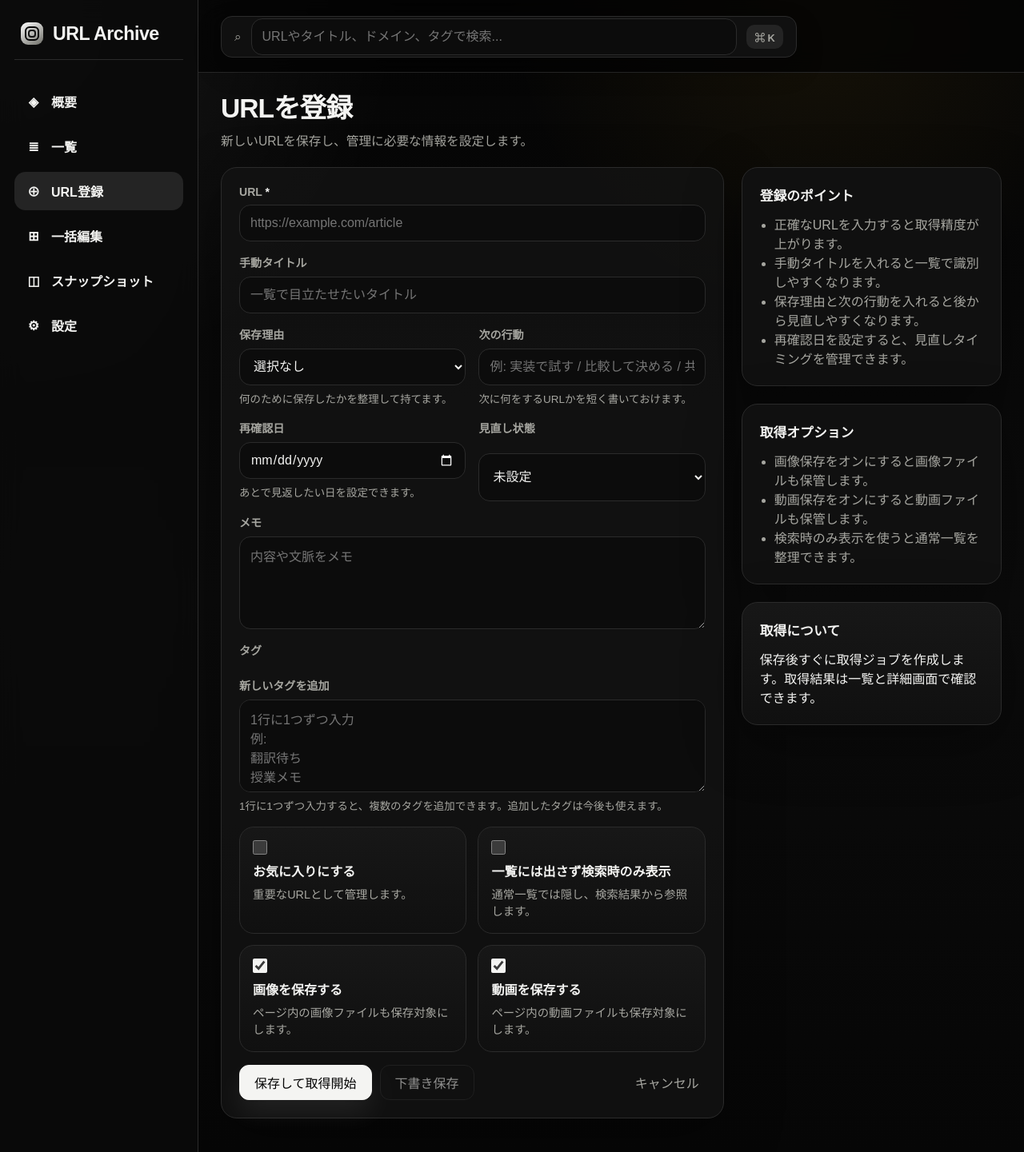
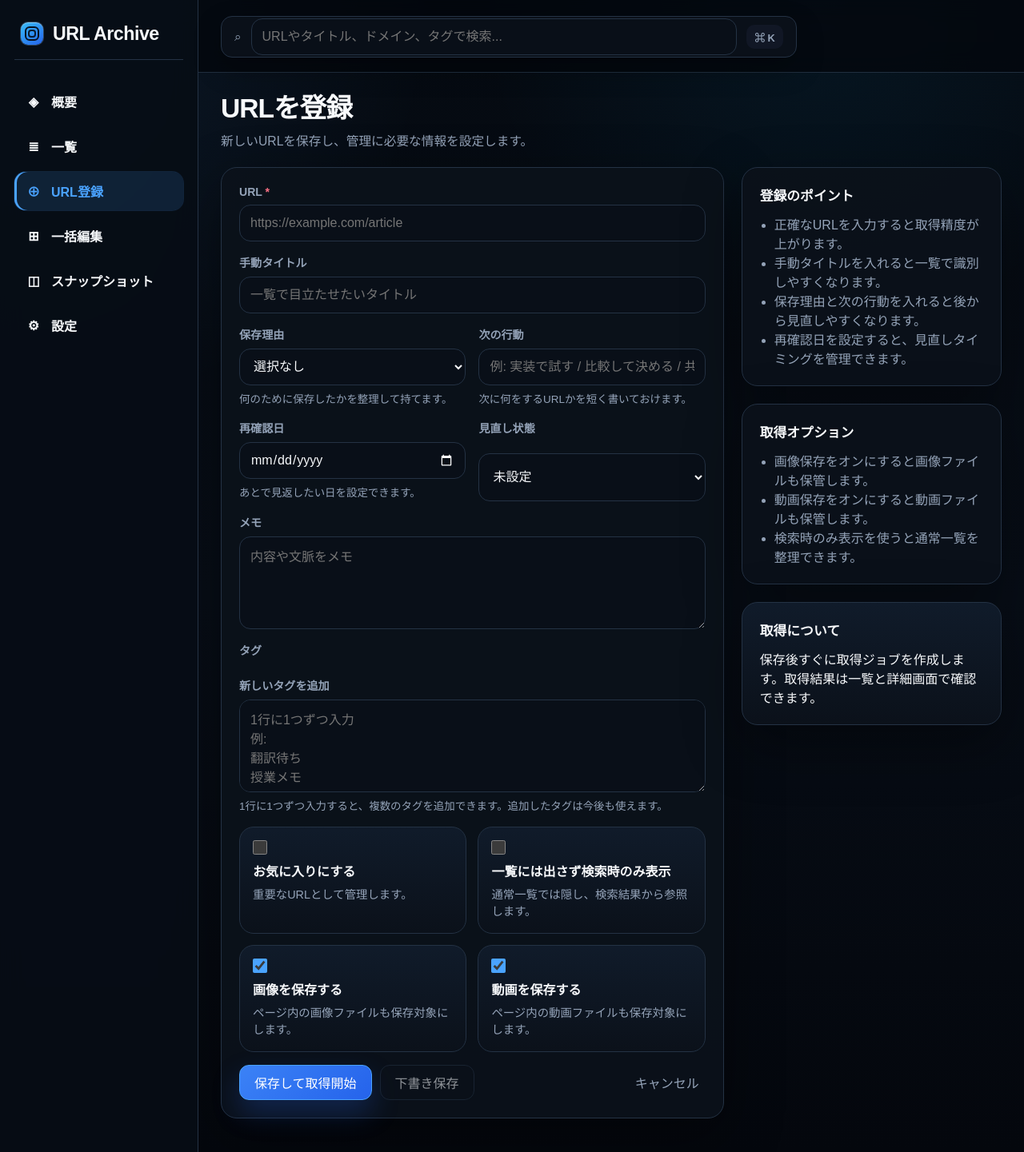
Before and after one commit to IceBoxninaru/url-, a Django app: page /resources/new/ in a window 1280 px wide. Shown: the whole page at 80% size. Run offline with Django 5.2, Linux system fonts and the light colour scheme; data that the repository does not hold is empty.

Commit message:
Match dark blue UI palette

```diff
--- a/app/static/app.css
+++ b/app/static/app.css
@@ -1,25 +1,25 @@
 :root {
-    --app-bg: #050505;
-    --panel: #111111;
-    --panel-muted: #181818;
-    --line: #2b2b2b;
-    --line-strong: #474747;
-    --text: #f4f4f2;
-    --muted: #a6a6a0;
-    --brand: #f4f4f2;
-    --brand-soft: #242424;
-    --brand-deep: #ffffff;
-    --success: #e8e8e4;
-    --success-soft: #242424;
-    --warning: #d8d8d2;
-    --warning-soft: #202020;
-    --violet: #ededeb;
-    --violet-soft: #242424;
-    --danger: #f4f4f2;
-    --danger-soft: #242424;
-    --gold: #d6a019;
-    --gold-soft: rgba(214, 160, 25, 0.16);
-    --shadow: 0 24px 70px rgba(0, 0, 0, 0.34);
+    --app-bg: #050a11;
+    --panel: #0b111a;
+    --panel-muted: #111827;
+    --line: #243244;
+    --line-strong: #334155;
+    --text: #f8fafc;
+    --muted: #94a3b8;
+    --brand: #4aa3ff;
+    --brand-soft: rgba(74, 163, 255, 0.14);
+    --brand-deep: #93c5fd;
+    --success: #5ee27f;
+    --success-soft: rgba(34, 197, 94, 0.16);
+    --warning: #facc15;
+    --warning-soft: rgba(250, 204, 21, 0.13);
+    --violet: #a78bfa;
+    --violet-soft: rgba(167, 139, 250, 0.13);
+    --danger: #fb7185;
+    --danger-soft: rgba(251, 113, 133, 0.13);
+    --gold: #fbbf24;
+    --gold-soft: rgba(251, 191, 36, 0.16);
+    --shadow: 0 24px 70px rgba(0, 0, 0, 0.38);
     --radius-panel: 20px;
     --radius-control: 14px;
 }
@@ -38,9 +38,9 @@ body {
     font-family: "Aptos", "BIZ UDPGothic", "Yu Gothic UI", sans-serif;
     color: var(--text);
     background:
-        radial-gradient(circle at top left, rgba(255, 255, 255, 0.08), transparent 26%),
-        radial-gradient(circle at 80% 0%, rgba(214, 160, 25, 0.08), transparent 22%),
-        linear-gradient(180deg, #050505 0%, #0b0b0b 52%, #060606 100%);
+        radial-gradient(circle at top left, rgba(74, 163, 255, 0.11), transparent 28%),
+        radial-gradient(circle at 80% 0%, rgba(14, 165, 233, 0.08), transparent 24%),
+        linear-gradient(180deg, #050a11 0%, #070d16 52%, #04070d 100%);
     -webkit-font-smoothing: antialiased;
 }
 
@@ -96,7 +96,7 @@ ul.errorlist {
     flex-direction: column;
     gap: 28px;
     padding: 20px 18px;
-    background: rgba(10, 10, 10, 0.9);
+    background: rgba(7, 13, 22, 0.94);
     border-right: 1px solid var(--line);
     backdrop-filter: blur(16px);
 }
@@ -122,14 +122,14 @@ ul.errorlist {
     width: 28px;
     height: 28px;
     border-radius: 9px;
-    background: linear-gradient(145deg, #ffffff, #6f6f68);
-    box-shadow: inset 0 1px 0 rgba(255, 255, 255, 0.4);
+    background: linear-gradient(145deg, #38bdf8, #2563eb);
+    box-shadow: 0 0 0 1px rgba(147, 197, 253, 0.3), inset 0 1px 0 rgba(255, 255, 255, 0.35);
 }
 
 .app-brand__mark span {
     position: absolute;
     inset: 5px;
-    border: 2px solid #050505;
+    border: 2px solid #07111f;
     border-radius: 6px;
 }
 
@@ -157,13 +157,14 @@ ul.errorlist {
 }
 
 .app-nav__link:hover {
-    background: #1c1c1c;
+    background: rgba(74, 163, 255, 0.08);
     transform: translateX(2px);
 }
 
 .app-nav__link.is-active {
     background: var(--brand-soft);
     color: var(--brand);
+    box-shadow: inset 3px 0 0 var(--brand), 0 0 0 1px rgba(74, 163, 255, 0.16);
 }
 
 .app-nav__icon {
@@ -188,8 +189,8 @@ ul.errorlist {
     justify-content: flex-start;
     gap: 20px;
     padding: 20px 28px 18px;
-    background: rgba(5, 5, 5, 0.78);
-    border-bottom: 1px solid rgba(43, 43, 43, 0.92);
+    background: rgba(4, 8, 14, 0.82);
+    border-bottom: 1px solid rgba(36, 50, 68, 0.9);
     backdrop-filter: blur(14px);
 }
 
@@ -203,8 +204,8 @@ ul.errorlist {
     padding: 0 16px;
     border: 1px solid var(--line);
     border-radius: 14px;
-    background: rgba(17, 17, 17, 0.94);
-    box-shadow: 0 14px 34px rgba(0, 0, 0, 0.24);
+    background: rgba(11, 17, 26, 0.94);
+    box-shadow: 0 14px 34px rgba(0, 0, 0, 0.26);
 }
 
 .top-search input {
@@ -232,7 +233,7 @@ ul.errorlist {
     min-height: 30px;
     padding: 0 8px;
     border-radius: 10px;
-    background: #242424;
+    background: rgba(17, 24, 39, 0.94);
     font-size: 0.8rem;
     font-weight: 700;
 }
@@ -386,10 +387,10 @@ button:hover,
 button:not(.icon-button):not(.tab-button):not(.button--ghost):not(.button--soft):not(.button--text),
 .primary-link,
 .cta-link {
-    background: var(--brand);
-    color: #050505;
+    background: linear-gradient(135deg, #3b82f6 0%, #2563eb 100%);
+    color: #ffffff;
     border-color: var(--brand);
-    box-shadow: 0 16px 34px rgba(255, 255, 255, 0.08);
+    box-shadow: 0 16px 34px rgba(37, 99, 235, 0.26);
 }
 
 .button--ghost {
@@ -437,7 +438,7 @@ button:disabled {
 }
 
 .panel {
-    background: rgba(17, 17, 17, 0.94);
+    background: rgba(11, 17, 26, 0.94);
     border: 1px solid var(--line);
     border-radius: var(--radius-panel);
     padding: 22px;
@@ -634,7 +635,7 @@ button:disabled {
 }
 
 .info-card--accent {
-    background: linear-gradient(180deg, #171717 0%, #101010 100%);
+    background: linear-gradient(180deg, #101b2a 0%, #0b111a 100%);
 }
 
 .bullet-list {
@@ -701,7 +702,7 @@ select {
     padding: 11px 13px;
     border: 1px solid var(--line);
     border-radius: var(--radius-control);
-    background: #0c0c0c;
+    background: #090f18;
     color: var(--text);
     outline: none;
     transition: border-color 0.16s ease, box-shadow 0.16s ease;
@@ -750,7 +751,7 @@ input[type="checkbox"] {
     padding: 16px;
     border: 1px solid var(--line);
     border-radius: 18px;
-    background: linear-gradient(180deg, #171717 0%, #101010 100%);
+    background: linear-gradient(180deg, #101b2a 0%, #0b111a 100%);
 }
 
 .toggle-card input[type="checkbox"] {
```
Also changed, not shown: other parts of app/static/app.css (+39 -35 lines).
